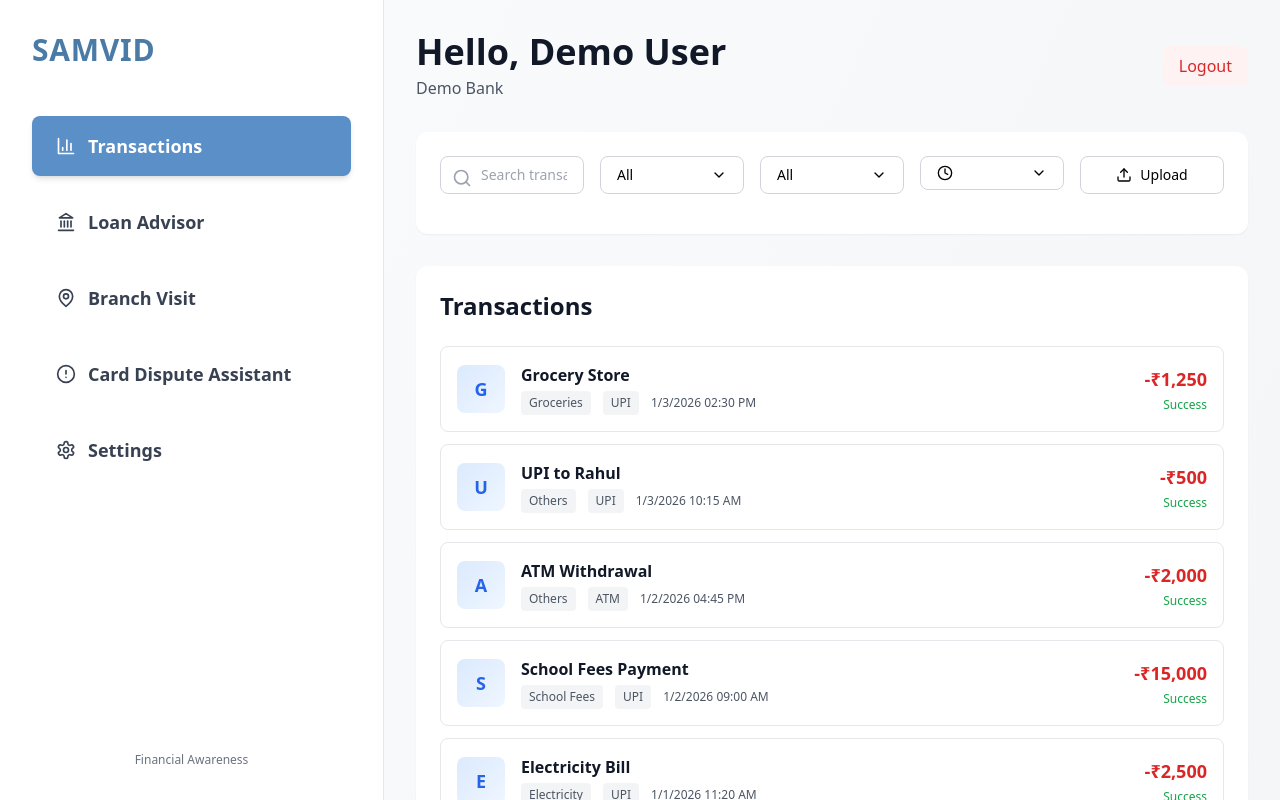
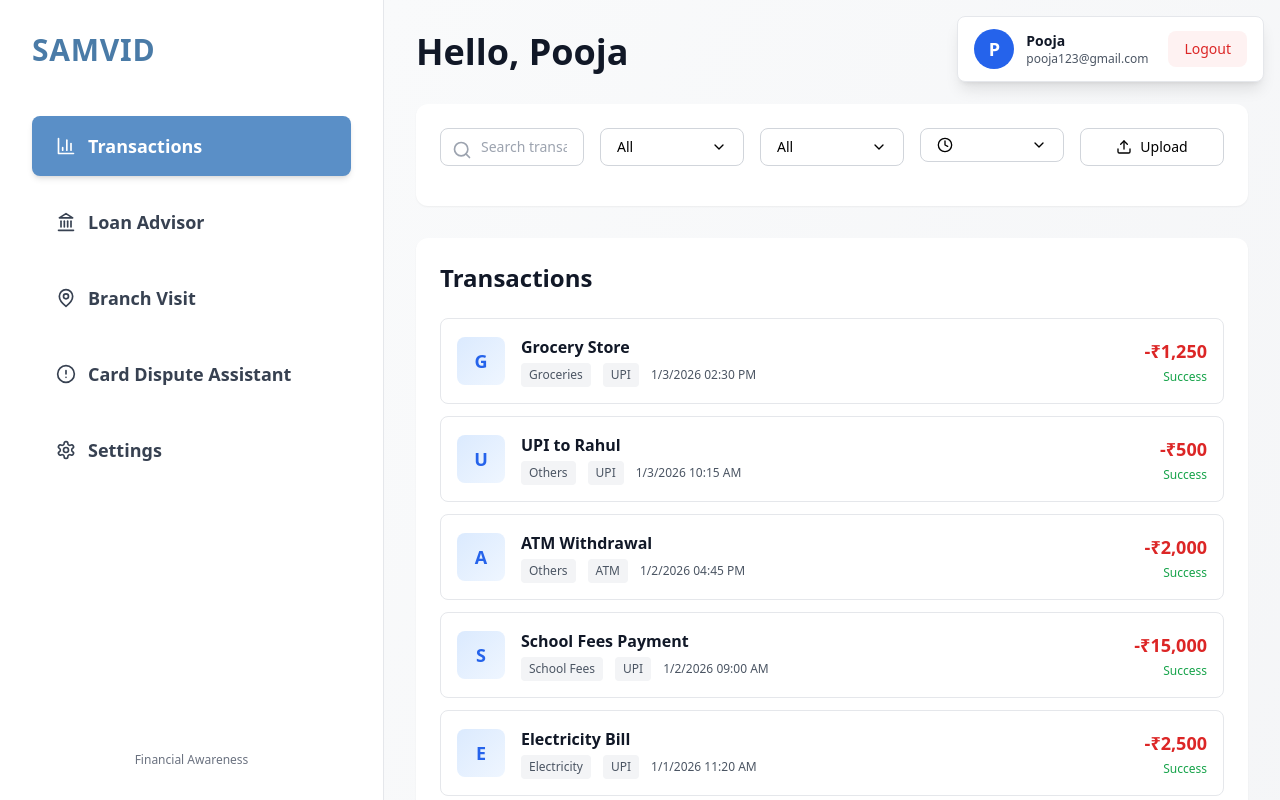
Before and after one commit to pooja2006git/SAMVID, a React (Vite) app: page /dashboard in a window 1280 px wide. Shown: the top 800 px of the page. Built offline with nearby package versions, Linux system fonts and the light colour scheme.

Commit message:
Logout & feedback

```diff
--- a/src/components/CardDisputeAssistant.tsx
+++ b/src/components/CardDisputeAssistant.tsx
@@ -1,6 +1,6 @@
 import { useMemo, useState } from 'react';
 import { CheckCircle2, ShieldAlert, CreditCard, AlertTriangle, FileText, Clock, User, BadgeCheck } from 'lucide-react';
-import ProfileDropdown from './ProfileDropdown';
+import UserProfileHeader from './UserProfileHeader';
 
 type DisputeType =
   | 'unauthorized'
@@ -28,8 +28,6 @@ const disputeTypeLabels: Record<DisputeType, string> = {
 const bankOptions = ['SBI', 'HDFC', 'ICICI', 'Axis', 'Canara', 'Other'];
 
 export default function CardDisputeAssistant() {
-  // Demo user data - no auth needed
-  const user = { fullName: 'Demo User', email: 'demo@example.com' };
   const [step, setStep] = useState<'type' | 'details' | 'guidance'>('type');
   const [selectedType, setSelectedType] = useState<DisputeType | null>(null);
   const [form, setForm] = useState<FormState>({
@@ -116,18 +114,13 @@ export default function CardDisputeAssistant() {
 
   return (
     <div className="min-h-screen bg-gradient-to-br from-gray-50 to-gray-100">
+      <UserProfileHeader />
       {/* Top Section */}
       <div className="bg-white border-b border-gray-200 px-8 py-6">
-        <div className="max-w-6xl mx-auto flex justify-between items-start">
+        <div className="max-w-6xl mx-auto">
           <div>
             <h1 className="text-4xl font-bold text-gray-900 mb-2">Card Dispute Assistant</h1>
             <p className="text-gray-600 text-lg">Guided help for credit and debit card issues</p>
-          </div>
-          <div className="flex items-center gap-4">
-            <ProfileDropdown
-              userName={user?.fullName || 'User'}
-              userEmail={user?.email || ''}
-            />
           </div>
         </div>
       </div>
--- a/src/components/Dashboard.tsx
+++ b/src/components/Dashboard.tsx
@@ -4,6 +4,7 @@ import TransactionDashboard from './TransactionDashboard';
 import FindRightLoan from './FindRightLoan';
 import CardDisputeAssistant from './CardDisputeAssistant';
 import ReachYourBankBranch from './ReachYourBankBranch';
+import UserProfileHeader from './UserProfileHeader';
 
 export default function Dashboard() {
   const [activeMenu, setActiveMenu] = useState('transactions');
@@ -38,9 +39,14 @@ export default function Dashboard() {
           )}
 
           {activeMenu === 'settings' && (
-            <div className="bg-white rounded-xl shadow-lg p-8 border border-gray-200">
-              <h3 className="text-xl font-bold text-gray-900 mb-4">Settings</h3>
-              <p className="text-gray-500">Customize your preferences</p>
+            <div className="min-h-screen bg-gradient-to-br from-gray-50 to-gray-100">
+              <UserProfileHeader />
+              <div className="max-w-6xl mx-auto px-8 py-8">
+                <div className="bg-white rounded-xl shadow-lg p-8 border border-gray-200">
+                  <h3 className="text-xl font-bold text-gray-900 mb-4">Settings</h3>
+                  <p className="text-gray-500">Customize your preferences</p>
+                </div>
+              </div>
             </div>
           )}
         </div>
--- a/src/components/FindRightLoan.tsx
+++ b/src/components/FindRightLoan.tsx
@@ -1,6 +1,6 @@
 import { useState } from 'react';
 import { User, CheckCircle2, GraduationCap, Home, Car, Briefcase, DollarSign, Info } from 'lucide-react';
-import ProfileDropdown from './ProfileDropdown';
+import UserProfileHeader from './UserProfileHeader';
 
 interface LoanRecommendation {
   loanType: string;
@@ -17,9 +17,6 @@ export default function FindRightLoan() {
   const [loanPurpose, setLoanPurpose] = useState('');
   const [showRecommendations, setShowRecommendations] = useState(false);
   const [selectedCategory, setSelectedCategory] = useState<string | null>(null);
-
-  // Demo user data - no auth needed
-  const user = { fullName: 'Demo User', email: 'demo@example.com' };
 
   const recommendations: LoanRecommendation[] = [
     {
@@ -92,18 +89,13 @@ export default function FindRightLoan() {
 
   return (
     <div className="min-h-screen bg-gradient-to-br from-gray-50 to-gray-100">
+      <UserProfileHeader />
       {/* Top Section */}
       <div className="bg-white border-b border-gray-200 px-8 py-6">
-        <div className="max-w-6xl mx-auto flex justify-between items-start">
+        <div className="max-w-6xl mx-auto">
           <div>
             <h1 className="text-4xl font-bold text-gray-900 mb-2">Find the Right Loan</h1>
             <p className="text-gray-600 text-lg">Check loan eligibility and suitable options based on your profile</p>
-          </div>
-          <div className="flex items-center gap-4">
-            <ProfileDropdown
-              userName={user?.fullName || 'User'}
-              userEmail={user?.email || ''}
-            />
           </div>
         </div>
       </div>
--- /dev/null
+++ b/src/components/LogoutModal.tsx
@@ -0,0 +1,67 @@
+import { useNavigate } from 'react-router-dom';
+import { X } from 'lucide-react';
+
+interface LogoutModalProps {
+  onClose: () => void;
+}
+
+export default function LogoutModal({ onClose }: LogoutModalProps) {
+  const navigate = useNavigate();
+
+  const handleGiveFeedback = () => {
+    window.open(
+      'https://docs.google.com/forms/d/e/1FAIpQLSdXfwx1SK0Q21zw8d9UC-_NYtruNORXGT-RVWlwt-cQPT2NVg/viewform?usp=publish-editor',
+      '_blank'
+    );
+  };
+
+  const handleFinalLogout = () => {
+    navigate('/login');
+  };
+
+  return (
+    <div
+      className="fixed inset-0 z-50 flex items-center justify-center bg-black bg-opacity-50"
+      onClick={onClose}
+    >
+      <div
+        className="bg-white rounded-xl shadow-xl max-w-md w-full mx-4 p-6 relative"
+        onClick={(e) => e.stopPropagation()}
+      >
+        {/* Close Button */}
+        <button
+          onClick={onClose}
+          className="absolute top-4 right-4 text-gray-400 hover:text-gray-600 transition"
+        >
+          <X className="w-5 h-5" />
+        </button>
+
+        {/* Modal Content */}
+        <div className="text-center">
+          <h2 className="text-2xl font-bold text-gray-900 mb-2">
+            We appreciate your feedback
+          </h2>
+          <p className="text-sm text-gray-600 mb-6">
+            Click here to give your feedback
+          </p>
+
+          {/* Buttons */}
+          <div className="flex flex-col gap-3">
+            <button
+              onClick={handleGiveFeedback}
+              className="w-full px-6 py-3 bg-[#5A8FC7] text-white rounded-lg font-semibold hover:bg-[#4A7BA7] transition-all shadow-md hover:shadow-lg"
+            >
+              Give Feedback
+            </button>
+            <button
+              onClick={handleFinalLogout}
+              className="w-full px-6 py-3 bg-gray-100 text-gray-700 rounded-lg font-semibold hover:bg-gray-200 transition-all"
+            >
+              Final Logout
+            </button>
+          </div>
+        </div>
+      </div>
+    </div>
+  );
+}
--- a/src/components/ReachYourBankBranch.tsx
+++ b/src/components/ReachYourBankBranch.tsx
@@ -1,6 +1,6 @@
 import { useState } from 'react';
 import { MapPin, Clock, Phone, Navigation, Building } from 'lucide-react';
-import ProfileDropdown from './ProfileDropdown';
+import UserProfileHeader from './UserProfileHeader';
 
 interface BranchInfo {
   id: string;
@@ -55,9 +55,6 @@ const chennaiBranches: BranchInfo[] = [
 ];
 
 export default function ReachYourBankBranch() {
-  // Demo user data - no auth needed
-  const user = { fullName: 'Demo User', email: 'demo@example.com' };
-
   const [selectedCity, setSelectedCity] = useState<'Chennai' | ''>('Chennai');
   const [selectedArea, setSelectedArea] = useState('');
 
@@ -70,20 +67,15 @@ export default function ReachYourBankBranch() {
 
   return (
     <div className="min-h-screen bg-gradient-to-br from-gray-50 to-gray-100">
+      <UserProfileHeader />
       {/* Top Section */}
       <div className="bg-white border-b border-gray-200 px-8 py-6">
-        <div className="max-w-6xl mx-auto flex justify-between items-start">
+        <div className="max-w-6xl mx-auto">
           <div>
             <h1 className="text-4xl font-bold text-gray-900 mb-2">Reach Your Bank Branch</h1>
             <p className="text-gray-600 text-lg">
               Find nearby bank branches and visit details easily
             </p>
-          </div>
-          <div className="flex items-center gap-4">
-            <ProfileDropdown
-              userName={user?.fullName || 'User'}
-              userEmail={user?.email || ''}
-            />
           </div>
         </div>
       </div>
--- a/src/components/TransactionDashboard.tsx
+++ b/src/components/TransactionDashboard.tsx
@@ -1,13 +1,12 @@
 import { useState, useMemo } from 'react';
-import { useNavigate } from 'react-router-dom';
 import { Search, Filter, Upload, Clock, ChevronDown } from 'lucide-react';
-import { mockTransactions, categories, Transaction, TransactionCategory, TransactionType } from '../lib/mockTransactions';
+import { mockTransactions, categories, TransactionCategory, TransactionType } from '../lib/mockTransactions';
 import BudgetChart from './BudgetChart';
+import UserProfileHeader from './UserProfileHeader';
 
 type TimeFilter = 'all' | 'day' | 'week' | 'month';
 
 export default function TransactionDashboard() {
-  const navigate = useNavigate();
   const [searchQuery, setSearchQuery] = useState('');
   const [selectedCategory, setSelectedCategory] = useState<TransactionCategory | 'All'>('All');
   const [selectedType, setSelectedType] = useState<TransactionType | 'All'>('All');
@@ -15,9 +14,6 @@ export default function TransactionDashboard() {
   const [showCategoryDropdown, setShowCategoryDropdown] = useState(false);
   const [showTypeDropdown, setShowTypeDropdown] = useState(false);
   const [showTimeDropdown, setShowTimeDropdown] = useState(false);
-
-  // Demo user data - no auth needed
-  const user = { fullName: 'Demo User', bankName: 'Demo Bank' };
 
   const filteredTransactions = useMemo(() => {
     let filtered = mockTransactions;
@@ -66,19 +62,11 @@ export default function TransactionDashboard() {
 
   return (
     <div className="min-h-screen bg-gradient-to-br from-gray-50 to-gray-100 p-8">
+      <UserProfileHeader />
       <div className="max-w-6xl mx-auto">
         {/* Header */}
-        <div className="flex justify-between items-center mb-8">
-          <div>
-            <h1 className="text-4xl font-bold text-gray-900">Hello, {user?.fullName}</h1>
-            <p className="text-gray-600 mt-1">{user?.bankName}</p>
-          </div>
-          <button
-            onClick={() => navigate('/login')}
-            className="px-4 py-2 bg-red-50 text-red-600 rounded-lg hover:bg-red-100 transition font-medium"
-          >
-            Logout
-          </button>
+        <div className="mb-8">
+          <h1 className="text-4xl font-bold text-gray-900">Hello, Pooja</h1>
         </div>
 
         {/* Controls Section */}
--- /dev/null
+++ b/src/components/UserProfileHeader.tsx
@@ -0,0 +1,43 @@
+import { useState } from 'react';
+import LogoutModal from './LogoutModal';
+
+interface UserProfileHeaderProps {
+  userName?: string;
+  userEmail?: string;
+}
+
+export default function UserProfileHeader({
+  userName = 'Pooja',
+  userEmail = 'pooja123@gmail.com'
+}: UserProfileHeaderProps) {
+  const [showLogoutModal, setShowLogoutModal] = useState(false);
+
+  return (
+    <>
+      <div className="fixed top-4 right-4 z-50 flex items-center gap-3 bg-white rounded-lg shadow-lg border border-gray-200 px-4 py-3">
+        {/* Avatar */}
+        <div className="w-10 h-10 rounded-full bg-blue-600 flex items-center justify-center text-white font-semibold text-lg">
+          {userName.charAt(0).toUpperCase()}
+        </div>
+
+        {/* User Info */}
+        <div className="flex flex-col">
+          <span className="text-sm font-semibold text-gray-900">{userName}</span>
+          <span className="text-xs text-gray-600">{userEmail}</span>
+        </div>
+
+        {/* Logout Button */}
+        <button
+          onClick={() => setShowLogoutModal(true)}
+          className="px-4 py-2 bg-red-50 text-red-600 rounded-lg hover:bg-red-100 transition font-medium text-sm ml-2"
+        >
+          Logout
+        </button>
+      </div>
+
+      {showLogoutModal && (
+        <LogoutModal onClose={() => setShowLogoutModal(false)} />
+      )}
+    </>
+  );
+}
```
